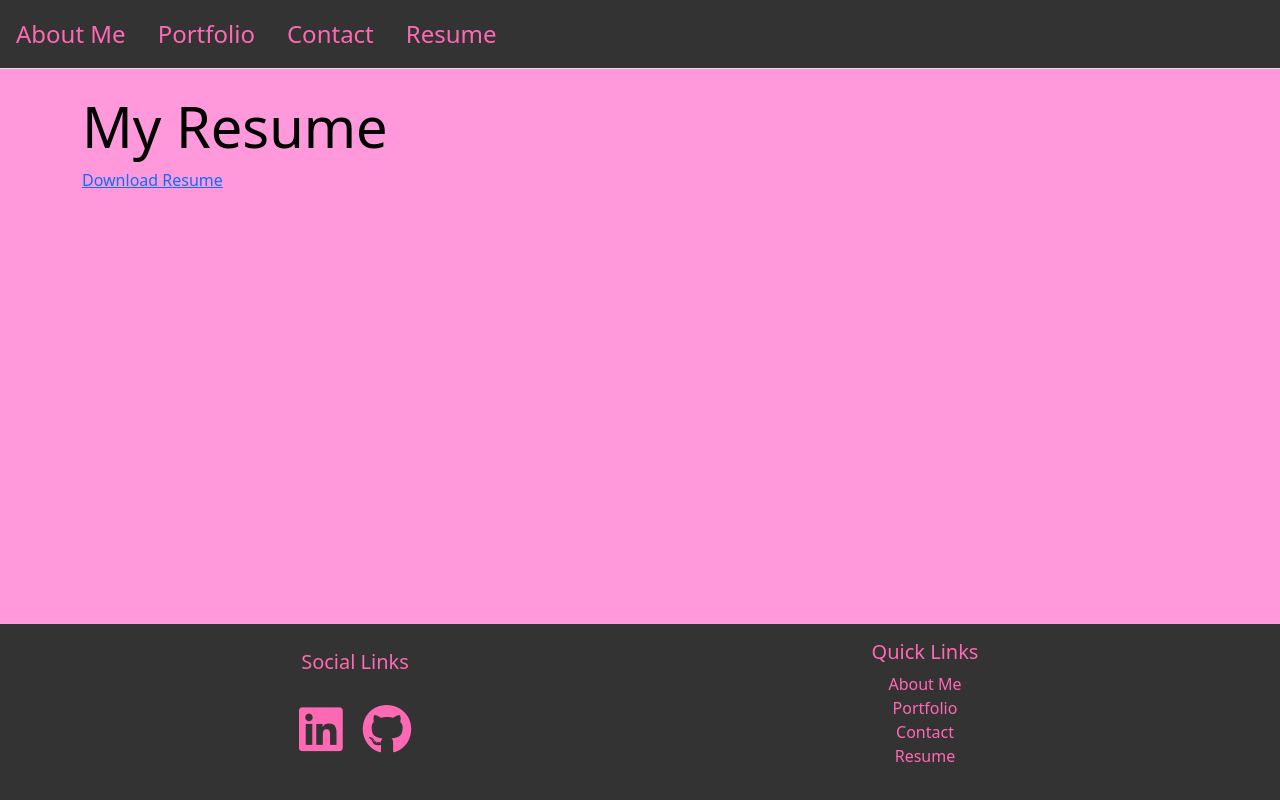
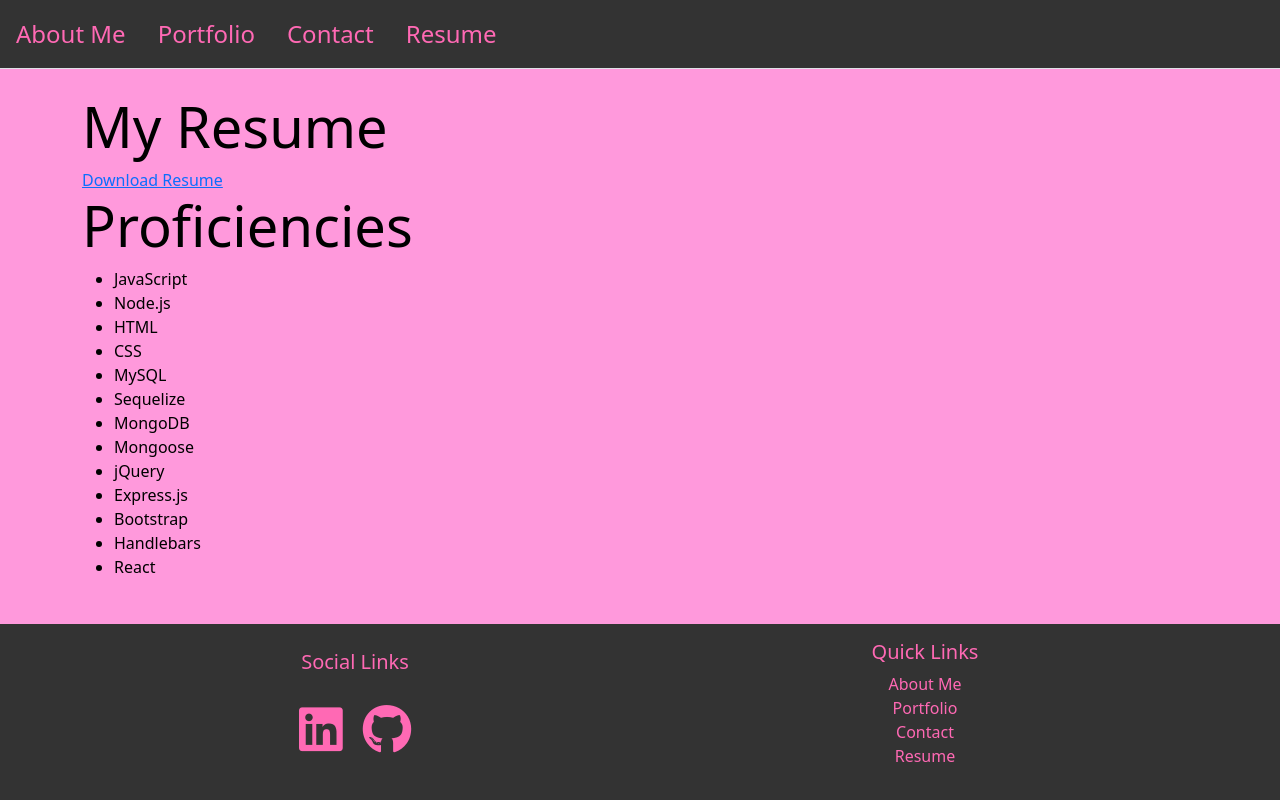
Before and after one commit to AlexPurfield/ap_react_portfolio, a React (Vite) app: page /Resume in a window 1280 px wide. Built offline with nearby package versions, Linux system fonts and the light colour scheme.

Commit message:
added proficiencies

```diff
--- a/src/components/Resume.jsx
+++ b/src/components/Resume.jsx
@@ -3,6 +3,22 @@ export default function Resume() {
       <div className="container mt-4 about-container">
       <h1 className="display-4 text-pink">My Resume</h1>
       <a href= "/Alex_Purfield_Resume2023(final).pdf" download>Download Resume</a>
+      <h2 className="display-4 text-pink">Proficiencies</h2>
+      <ul>
+        <li>JavaScript</li>
+        <li>Node.js</li>
+        <li>HTML</li>
+        <li>CSS</li>
+        <li>MySQL</li>
+        <li>Sequelize</li>
+        <li>MongoDB</li>
+        <li>Mongoose</li>
+        <li>jQuery</li>
+        <li>Express.js</li>
+        <li>Bootstrap</li>
+        <li>Handlebars</li>
+        <li>React</li>
+      </ul>
       </div>
     );
   }
```
